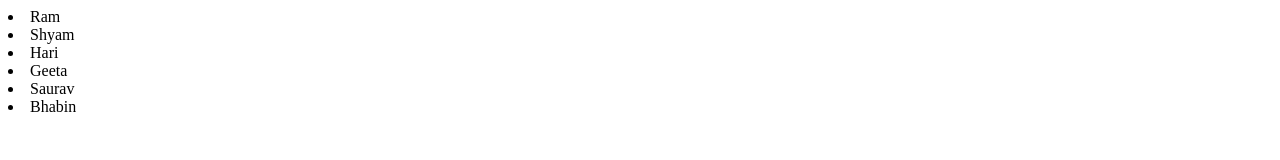
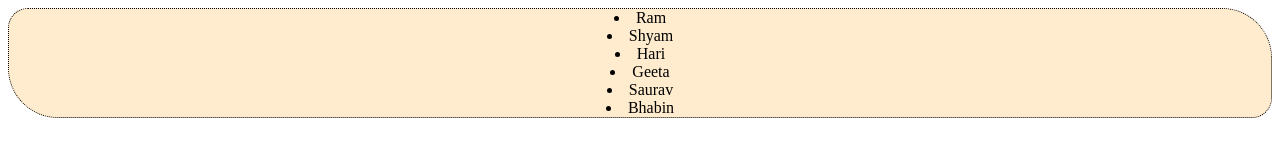
Before and after one commit to 9765228814/bikki, a plain HTML site: page index.html in a window 1280 px wide. Drawn offline with Linux system fonts and the light colour scheme.

Commit message:
some changes

```diff
--- /dev/null
+++ b/bikki.css
@@ -0,0 +1,7 @@
+#bikki{
+    background-color: blanchedalmond;
+    border: 1px dotted black;
+    border-radius: 20px 50px 20px 50px;
+    resize: both;
+    text-align: center;
+}
--- a/index.html
+++ b/index.html
@@ -4,10 +4,11 @@
     <meta charset="UTF-8">
     <meta http-equiv="X-UA-Compatible" content="IE=edge">
     <meta name="viewport" content="width=<device-width>, initial-scale=1.0">
+      <link rel="stylesheet" href="bikki.css">
     <title>Document</title>
 </head>
 <body>
-  <div>
+  <div id="bikki">
     <li>Ram</li>
     <li>Shyam</li>
     <li>Hari</li>
```
